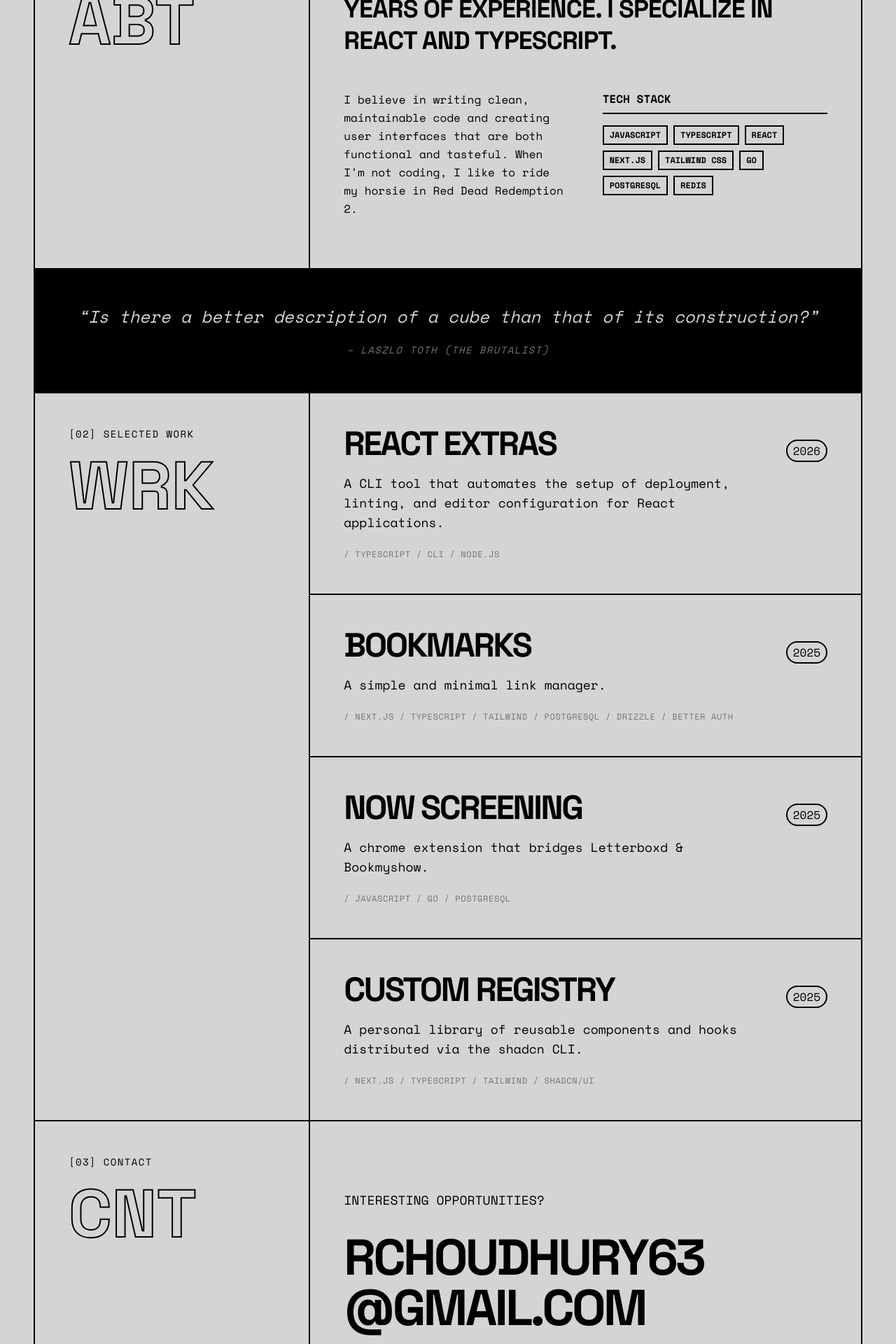
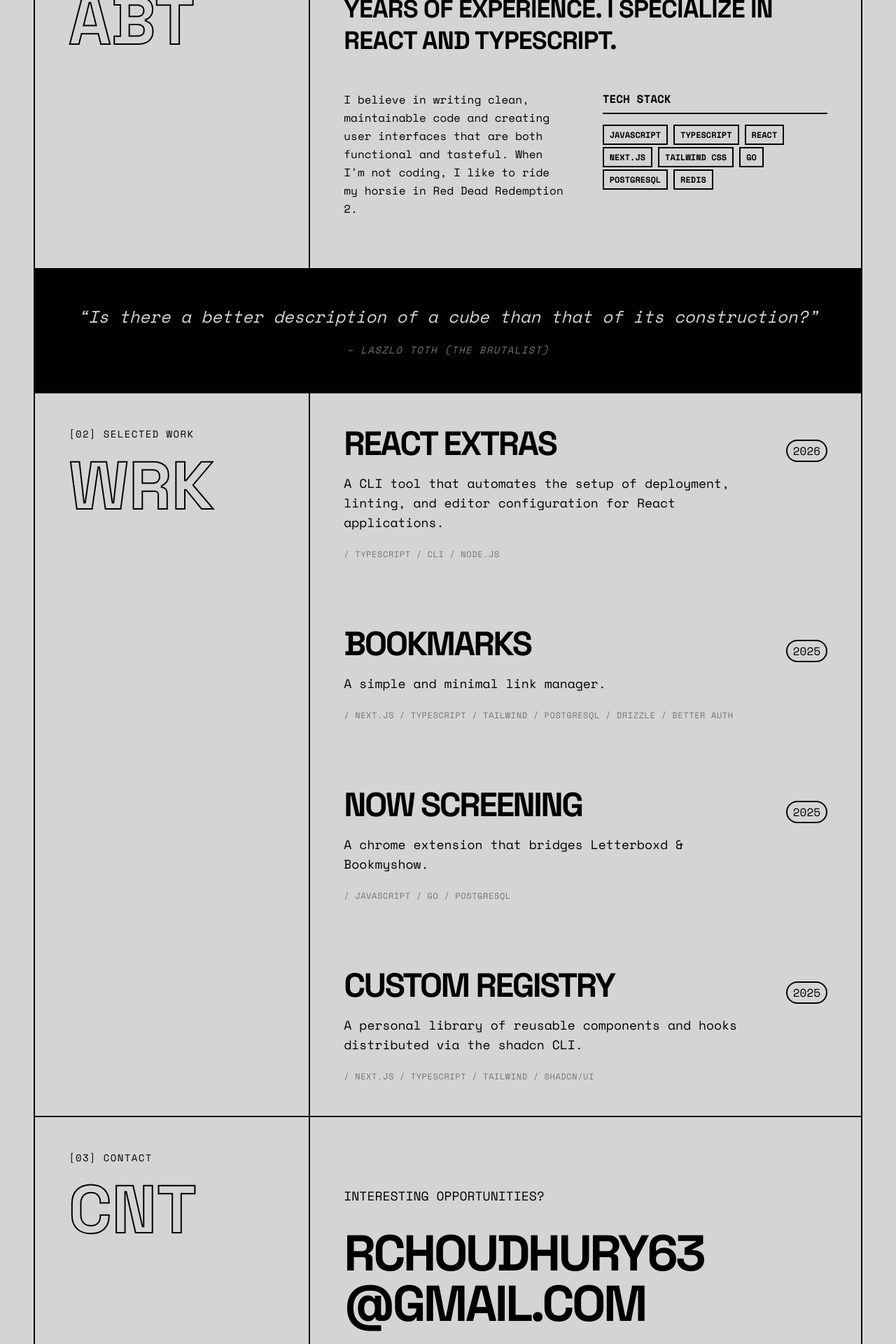
Before and after one commit to rahul-choudhury/portfolio, a Next.js app: page / in a window 1280 px wide. Shown: the part 840-2760 px from the top of the page at 70% size. Built offline with nearby package versions, Linux system fonts and the light colour scheme.

Commit message:
feat: add entry animation

```diff
--- a/app/page.tsx
+++ b/app/page.tsx
@@ -6,6 +6,7 @@
 import { ProjectCard } from "@/components/project-card";
 import { MobileNav } from "@/components/mobile-nav";
 import { BackToTop } from "@/components/back-to-top";
+import { Reveal, Stagger, StaggerItem } from "@/components/motion-reveal";
 
 const SKILLS = [
   "JAVASCRIPT",
@@ -105,21 +106,29 @@
           <div className="grid min-h-[80vh] grid-cols-1 md:grid-cols-12">
             <div className="flex flex-col justify-between p-6 md:col-span-12 md:p-12">
               <div className="space-y-2">
+                <Reveal inView={false} y={28}>
                   <h1 className="text-6xl leading-[0.85] font-black tracking-tighter wrap-break-word uppercase lg:text-9xl">
                     Frontend
                     <br />
                     Developer
                   </h1>
+                </Reveal>
               </div>
 
               <div className="mt-12 flex flex-col justify-between gap-8 lg:flex-row lg:items-end">
+                <Reveal inView={false} delay={0.05}>
                   <div className="max-w-xl">
                     <p className="font-mono text-lg leading-tight tracking-tight uppercase md:text-xl">
                       Building products at{" "}
-                    <span className="underline decoration-2">GrowthPanda</span>.
+                      <span className="underline decoration-2">
+                        GrowthPanda
+                      </span>
+                      .
                     </p>
                   </div>
+                </Reveal>
 
+                <Reveal inView={false} delay={0.1}>
                   <nav className="flex items-center gap-4 font-mono text-sm tracking-widest uppercase">
                     <ExternalLink
                       href="https://github.com/rahul-choudhury"
@@ -131,6 +140,7 @@
                     />
                     <ExternalLink href="/resume.pdf" label="Resume" />
                   </nav>
+                </Reveal>
               </div>
             </div>
           </div>
@@ -141,30 +151,38 @@
           <div className="grid grid-cols-1 lg:grid-cols-12">
             <SectionHeader number="01" title="About" abbreviation="ABT" />
             <div className="p-6 lg:col-span-8 lg:p-12">
+              <Reveal>
                 <p className="mb-12 text-2xl leading-tight font-bold tracking-tight uppercase md:text-4xl">
                   I&apos;m a frontend developer with {EXPERIENCE_IN_YEARS}+ years
                   of experience. I specialize in React and TypeScript.
                 </p>
-              <div className="grid grid-cols-1 gap-12 font-mono md:grid-cols-2">
+              </Reveal>
+              <Stagger className="grid grid-cols-1 gap-12 font-mono md:grid-cols-2">
+                <StaggerItem>
                   <div>
                     <p className="mb-6 text-base leading-relaxed">
                       I believe in writing clean, maintainable code and creating
-                    user interfaces that are both functional and tasteful. When
-                    I&apos;m not coding, I like to ride my horsie in Red Dead
-                    Redemption 2.
+                      user interfaces that are both functional and tasteful.
+                      When I&apos;m not coding, I like to ride my horsie in Red
+                      Dead Redemption 2.
                     </p>
                   </div>
+                </StaggerItem>
+                <StaggerItem>
                   <div>
                     <h3 className="mb-4 border-b-2 border-black pb-2 font-bold uppercase">
                       Tech Stack
                     </h3>
-                  <div className="flex flex-wrap gap-2">
+                    <Stagger className="flex flex-wrap gap-2" stagger={0.06}>
                       {SKILLS.map((skill) => (
-                      <SkillBadge key={skill} label={skill} />
+                        <StaggerItem key={skill}>
+                          <SkillBadge label={skill} />
+                        </StaggerItem>
                       ))}
+                    </Stagger>
                   </div>
-                </div>
-              </div>
+                </StaggerItem>
+              </Stagger>
             </div>
           </div>
         </section>
@@ -172,15 +190,17 @@
         {/* Quote Section */}
         <section className="border-b-2 border-black bg-black text-(--color-hover-text)">
           <div className="p-6 md:p-12">
+            <Reveal>
               <blockquote className="text-center selection:bg-white selection:text-black">
                 <p className="mb-4 font-mono text-lg leading-relaxed italic md:text-2xl">
-                &ldquo;Is there a better description of a cube than that of its
-                construction?&rdquo;
+                  &ldquo;Is there a better description of a cube than that of
+                  its construction?&rdquo;
                 </p>
                 <cite className="font-mono text-sm tracking-widest text-(--color-text-muted) uppercase">
                   ~ Laszlo Toth (The Brutalist)
                 </cite>
               </blockquote>
+            </Reveal>
           </div>
         </section>
 
@@ -192,11 +212,13 @@
               title="Selected Work"
               abbreviation="WRK"
             />
-            <div className="lg:col-span-8">
+            <Stagger className="lg:col-span-8">
               {PROJECTS.map((project) => (
-                <ProjectCard key={project.title} {...project} />
+                <StaggerItem key={project.title}>
+                  <ProjectCard {...project} />
+                </StaggerItem>
               ))}
-            </div>
+            </Stagger>
           </div>
         </section>
 
@@ -205,9 +227,12 @@
           <div className="grid grid-cols-1 lg:grid-cols-12">
             <SectionHeader number="03" title="Contact" abbreviation="CNT" />
             <div className="flex min-h-[50vh] flex-col justify-center p-6 lg:col-span-8 lg:p-12">
+              <Reveal>
                 <p className="mb-8 font-mono text-lg uppercase">
                   Interesting opportunities?
                 </p>
+              </Reveal>
+              <Reveal delay={0.05}>
                 <Link
                   href="mailto:rchoudhury63@gmail.com"
                   className="text-4xl font-black tracking-tighter break-all uppercase decoration-4 underline-offset-8 hover:underline md:text-6xl lg:text-7xl"
@@ -216,6 +241,7 @@
                   <br />
                   @gmail.com
                 </Link>
+              </Reveal>
             </div>
           </div>
         </section>
--- /dev/null
+++ b/components/motion-reveal.tsx
@@ -0,0 +1,123 @@
+"use client";
+
+import type { ReactNode } from "react";
+import {
+  motion,
+  type MotionProps,
+  type Easing,
+  useReducedMotion,
+} from "motion/react";
+
+type RevealProps = {
+  children: ReactNode;
+  className?: string;
+  delay?: number;
+  inView?: boolean;
+  y?: number;
+};
+
+const brutalEase: Easing = [0.22, 1, 0.36, 1];
+
+const baseTransition = {
+  duration: 0.55,
+  ease: brutalEase,
+};
+
+export function Reveal({
+  children,
+  className,
+  delay = 0,
+  inView = true,
+  y = 16,
+}: RevealProps) {
+  const reduceMotion = useReducedMotion();
+
+  if (reduceMotion) {
+    return <div className={className}>{children}</div>;
+  }
+
+  const motionProps: MotionProps = {
+    initial: { opacity: 0, y },
+    transition: { ...baseTransition, delay },
+  };
+
+  return (
+    <motion.div
+      {...motionProps}
+      className={className}
+      {...(inView
+        ? { whileInView: { opacity: 1, y: 0 }, viewport: { once: true, amount: 0.35 } }
+        : { animate: { opacity: 1, y: 0 } })}
+    >
+      {children}
+    </motion.div>
+  );
+}
+
+type StaggerProps = {
+  children: ReactNode;
+  className?: string;
+  delayChildren?: number;
+  stagger?: number;
+};
+
+const containerVariants = (delayChildren: number, stagger: number) => ({
+  hidden: { opacity: 1 },
+  show: {
+    opacity: 1,
+    transition: { delayChildren, staggerChildren: stagger },
+  },
+});
+
+const itemVariants = {
+  hidden: { opacity: 0, y: 18 },
+  show: {
+    opacity: 1,
+    y: 0,
+    transition: baseTransition,
+  },
+};
+
+export function Stagger({
+  children,
+  className,
+  delayChildren = 0.05,
+  stagger = 0.08,
+}: StaggerProps) {
+  const reduceMotion = useReducedMotion();
+
+  if (reduceMotion) {
+    return <div className={className}>{children}</div>;
+  }
+
+  return (
+    <motion.div
+      className={className}
+      variants={containerVariants(delayChildren, stagger)}
+      initial="hidden"
+      whileInView="show"
+      viewport={{ once: true, amount: 0.25 }}
+    >
+      {children}
+    </motion.div>
+  );
+}
+
+type StaggerItemProps = {
+  children: ReactNode;
+  className?: string;
+};
+
+export function StaggerItem({ children, className }: StaggerItemProps) {
+  const reduceMotion = useReducedMotion();
+
+  if (reduceMotion) {
+    return <div className={className}>{children}</div>;
+  }
+
+  return (
+    <motion.div className={className} variants={itemVariants}>
+      {children}
+    </motion.div>
+  );
+}
--- a/package.json
+++ b/package.json
@@ -7,9 +7,11 @@
     "build": "next build",
     "start": "next start",
     "lint": "eslint .",
+    "typecheck": "tsc --noEmit",
     "analyze": "next experimental-analyze"
   },
   "dependencies": {
+    "motion": "^12.32.0",
     "next": "^16.1.6",
     "react": "^19.2.4",
     "react-dom": "^19.2.4"
```
Also changed, not shown: 1 other file (tests, documents, lock files or other folders). Lines whose indentation alone changed are shown as unchanged.
